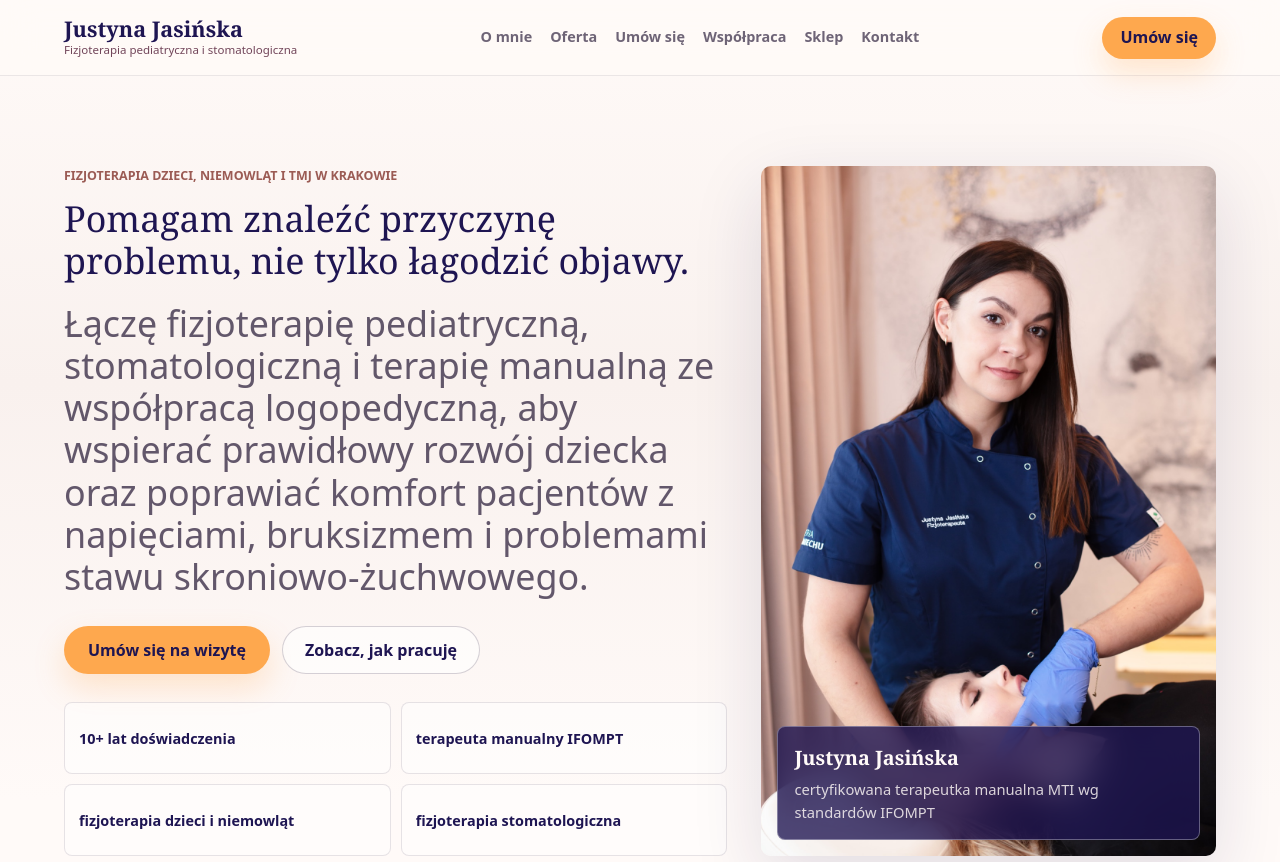
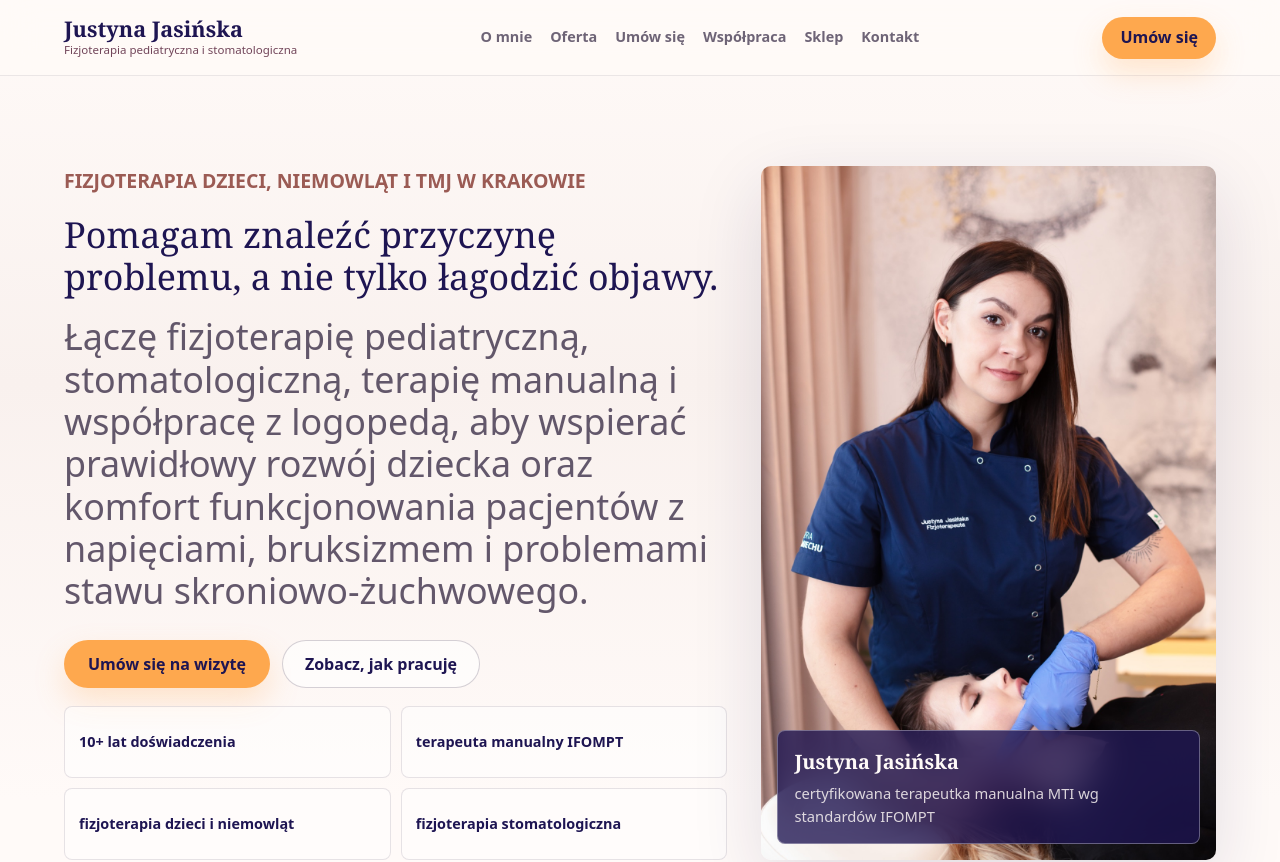
Before and after one commit to Shekspir2000/Justyna, a Next.js app: page / in a window 1280 px wide. Shown: the top 862 px of the page. Built offline with nearby package versions, Linux system fonts and the light colour scheme.

Commit message:
Refine hero text sizing

```diff
--- a/app/globals.css
+++ b/app/globals.css
@@ -177,7 +177,17 @@ main {
 }
 
 .hero-copy {
+  display: flex;
+  flex-direction: column;
+  justify-content: center;
+  align-self: stretch;
+  gap: 18px;
   max-width: 790px;
+}
+
+.hero-copy .eyebrow {
+  margin-bottom: 0;
+  font-size: 1.22rem;
 }
 
 .eyebrow {
@@ -207,7 +217,7 @@ h3 {
 
 h1 {
   max-width: 880px;
-  margin-bottom: 20px;
+  margin-bottom: 0;
   font-size: clamp(1.42rem, 2.8vw, 2.25rem);
   line-height: 1.18;
 }
@@ -224,6 +234,7 @@ h3 {
 
 .lead {
   max-width: 760px;
+  margin-bottom: 0;
   color: rgba(65, 52, 77, 0.82);
   font-size: clamp(1.42rem, 2.8vw, 2.25rem);
   line-height: 1.18;
@@ -233,7 +244,7 @@ h3 {
   display: flex;
   flex-wrap: wrap;
   gap: 12px;
-  margin: 28px 0;
+  margin: 10px 0 0;
 }
 
 .trust-strip {
--- a/app/page.tsx
+++ b/app/page.tsx
@@ -110,9 +110,9 @@ export default function Home() {
       <section className="hero" id="top">
         <div className="hero-copy reveal">
           <p className="eyebrow">Fizjoterapia dzieci, niemowląt i TMJ w Krakowie</p>
-          <h1>Pomagam znaleźć przyczynę problemu, nie tylko łagodzić objawy.</h1>
+          <h1>Pomagam znaleźć przyczynę problemu, a nie tylko łagodzić objawy.</h1>
           <p className="lead">
-            Łączę fizjoterapię pediatryczną, stomatologiczną i terapię manualną ze współpracą logopedyczną, aby wspierać prawidłowy rozwój dziecka oraz poprawiać komfort pacjentów z napięciami, bruksizmem i problemami stawu skroniowo-żuchwowego.
+            Łączę fizjoterapię pediatryczną, stomatologiczną, terapię manualną i współpracę z logopedą, aby wspierać prawidłowy rozwój dziecka oraz komfort funkcjonowania pacjentów z napięciami, bruksizmem i problemami stawu skroniowo-żuchwowego.
           </p>
           <div className="hero-actions">
             <a className="primary-button" href={bookingUrl}>
```
